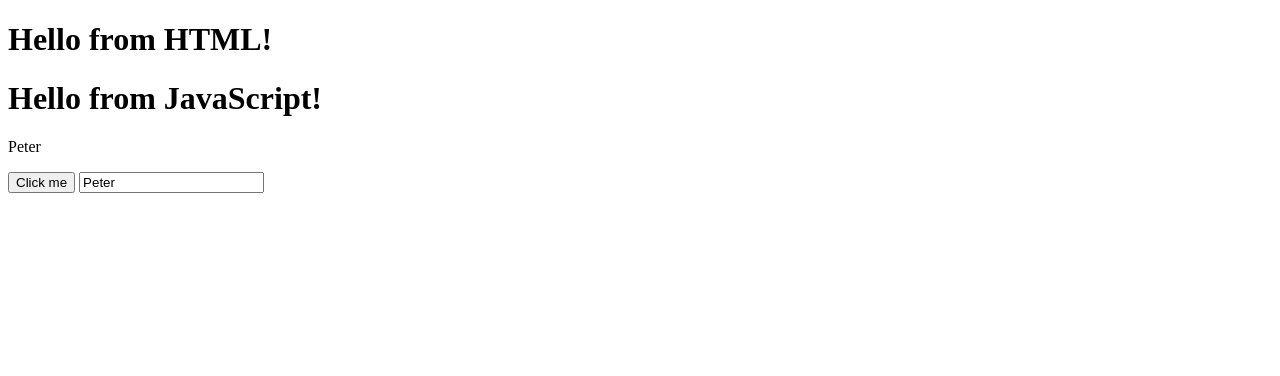
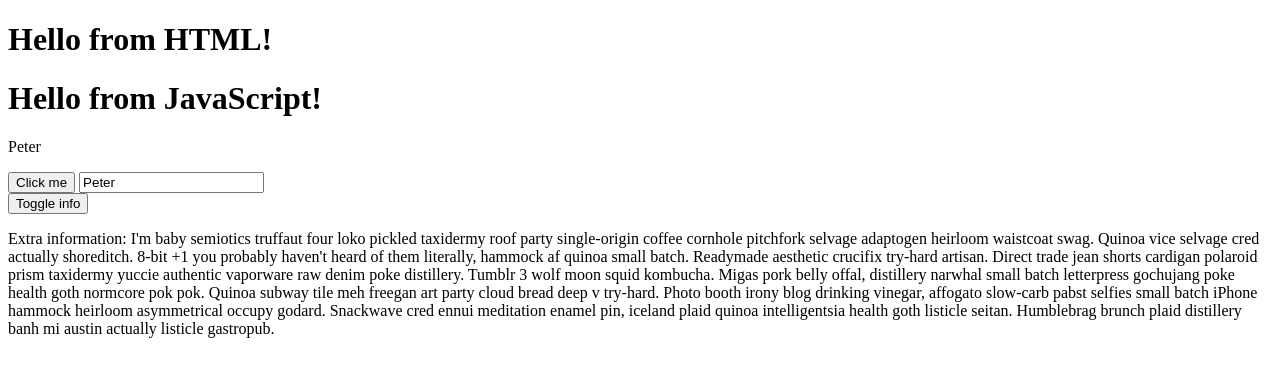
Before and after one commit to Life-reboot/practice_vuejs, a plain HTML site: page index.html in a window 1280 px wide. Drawn offline with nearby package versions, Linux system fonts and the light colour scheme.

Commit message:
Add toggle button using v-if

```diff
--- a/index.html
+++ b/index.html
@@ -14,6 +14,21 @@
       <p>{{ name }}</p>
       <button v-on:click="changeMessage()">Click me</button>
       <input type="text" v-model="name" />
+      <div>
+        <button v-on:click="showExtraInfo = !showExtraInfo">Toggle info</button>
+        <p v-if="showExtraInfo">
+          Extra information: I'm baby semiotics truffaut four loko pickled taxidermy roof party single-origin coffee
+          cornhole pitchfork selvage adaptogen heirloom waistcoat swag. Quinoa vice selvage cred actually shoreditch.
+          8-bit +1 you probably haven't heard of them literally, hammock af quinoa small batch. Readymade aesthetic
+          crucifix try-hard artisan. Direct trade jean shorts cardigan polaroid prism taxidermy yuccie authentic
+          vaporware raw denim poke distillery. Tumblr 3 wolf moon squid kombucha. Migas pork belly offal, distillery
+          narwhal small batch letterpress gochujang poke health goth normcore pok pok. Quinoa subway tile meh freegan
+          art party cloud bread deep v try-hard. Photo booth irony blog drinking vinegar, affogato slow-carb pabst
+          selfies small batch iPhone hammock heirloom asymmetrical occupy godard. Snackwave cred ennui meditation enamel
+          pin, iceland plaid quinoa intelligentsia health goth listicle seitan. Humblebrag brunch plaid distillery banh
+          mi austin actually listicle gastropub.
+        </p>
+      </div>
     </div>
   </body>
 </html>
--- a/index.js
+++ b/index.js
@@ -3,6 +3,7 @@ var app = new Vue({
   data: {
     message: "Hello from JavaScript!",
     name: "Peter",
+    showExtraInfo: true,
   },
   methods: {
     changeMessage: function () {
```
